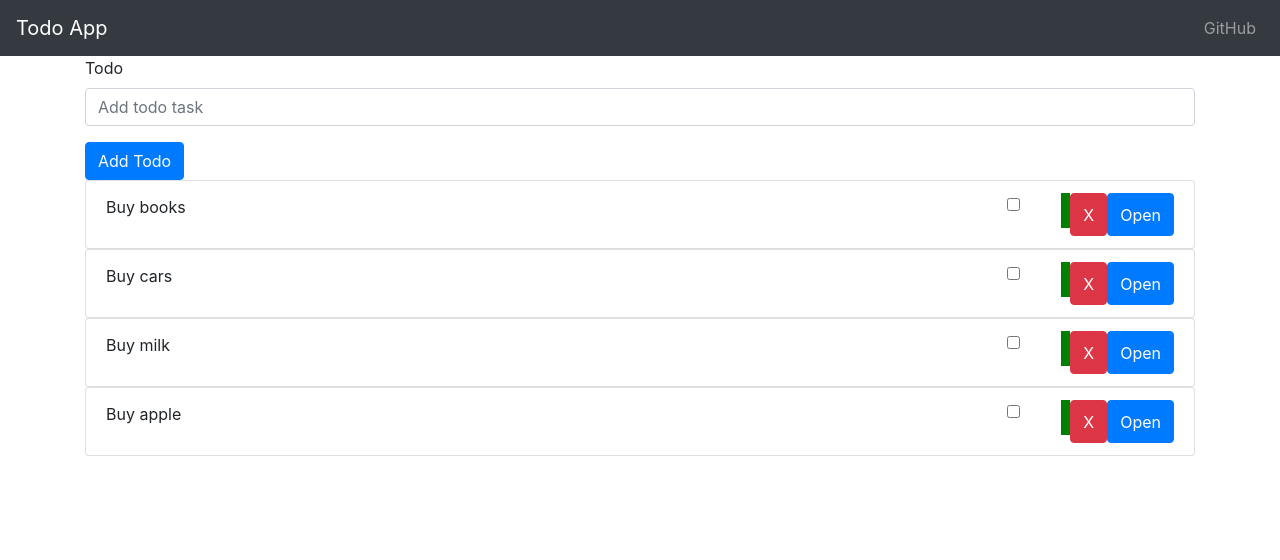
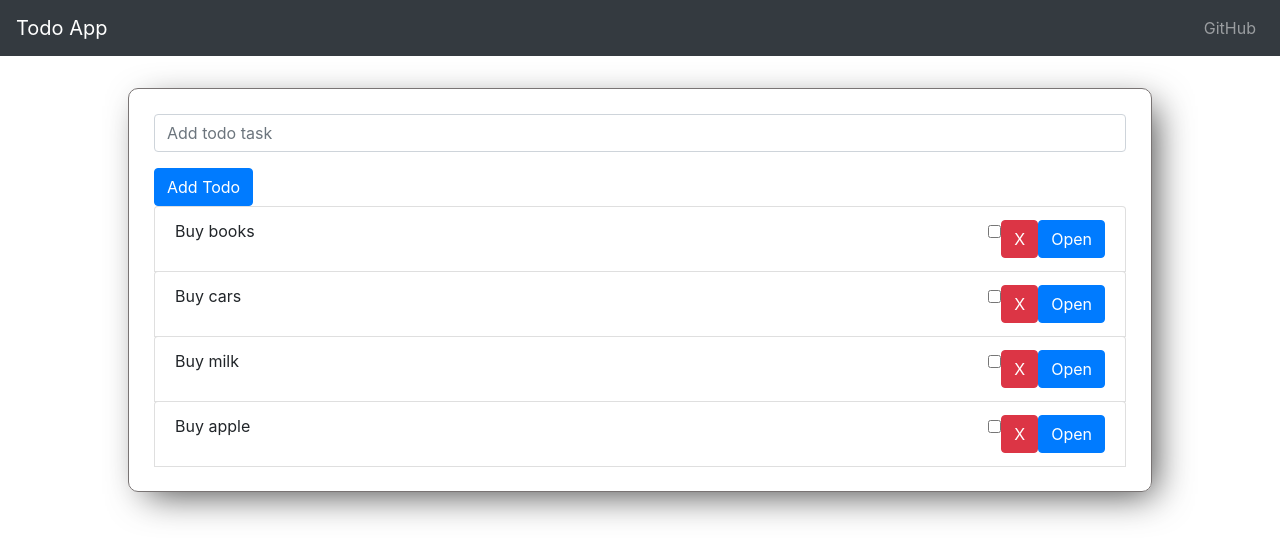
Before and after one commit to witoldmetel/MERN-interview, a React (Create React App) app in the folder client/: page / in a window 1280 px wide. Shown: the top 560 px of the page. Built offline with nearby package versions, Linux system fonts and the light colour scheme.

Commit message:
delete subtask concepts

```diff
--- a/client/src/components/InputTodo.js
+++ b/client/src/components/InputTodo.js
@@ -8,11 +8,9 @@ export default class InputTodo extends Component {
     <div>
         <Form onSubmit={AddTask}>
             <FormGroup>
-                <Label for="todo">Todo</Label>
                 <Input
                     type="text"
                     name="title"
-                    id="todo"
                     placeholder="Add todo task"
                     onChange={ChangeValue}
                 />
--- a/client/src/components/TodoList.css
+++ b/client/src/components/TodoList.css
@@ -1,3 +1,14 @@
+.container {
+    width: 80%;
+    margin-top: 2rem;
+    padding: 25px;
+    border: 1px solid rgb(121, 116, 116);
+    border-radius: 10px;
+    -webkit-box-shadow: 10px 10px 37px -8px rgba(0, 0, 0, 0.75);
+    -moz-box-shadow: 10px 10px 37px -8px rgba(0, 0, 0, 0.75);
+    box-shadow: 10px 10px 37px -8px rgba(0, 0, 0, 0.75);
+}
+
 .todoItem {
     display: flex;
     align-items: center;
@@ -8,32 +19,3 @@
     display: flex;
     justify-content: flex-end;
 }
-
-label.btn-subtask {
-    background-color: green;
-    width: 35px;
-    height: 35px;
-    cursor: pointer;
-    position: relative;
-}
-
-label.btn-subtask input {
-    position: absolute;
-    -webkit-box-shadow: 1px 2px 3px rgba(0, 0, 0, 0.08);
-    box-shadow: 1px 2px 3px rgba(0, 0, 0, 0.08);
-    border: 1px solid #e8e8e8;
-    height: 34px;
-    margin-right: -2.25rem;
-    -webkit-transition: .25s;
-    -o-transition: .25s;
-    transition: .25s;
-    outline: 0;
-    opacity: 0;
-    width: 0;
-    right: 60px;
-}
-
-label.btn-subtask input:focus {
-    opacity: 1;
-    width: 10rem;
-}
--- a/client/src/components/TodoList.js
+++ b/client/src/components/TodoList.js
@@ -1,8 +1,8 @@
 import React, { Component } from 'react';
-import { Container, ListGroup, ListGroupItem, Button, Form, FormGroup, Label, Input, Collapse } from 'reactstrap';
+import { Container, ListGroup } from 'reactstrap';
 import PropTypes from 'prop-types';
 import { connect } from 'react-redux';
-import { getTodos, addTodo, deleteTodo, toggleTodo } from '../actions/index';
+import { getTodos, addTodo } from '../actions/index';
 import './TodoList.css';
 import InputTodo from './InputTodo';
 import TodoTask from './TodoTask';
@@ -28,26 +28,35 @@ class TodoList extends Component {
     }
 
     render() {
+        let todoListContent;
         const { todos } = this.props.todo;
+        if(todos) {
+            todoListContent = (
+                <ListGroup>
+                    {todos.map(({ id, title, completed, subtasks }) => (
+                        <TodoTask
+                            key={id}
+                            id={id}
+                            title={title}
+                            completed={completed}
+                            subtasks={subtasks}
+                        >
+                        </TodoTask>
+                    ))}
+                </ListGroup>
+            )
+        } else {
+            todoListContent = null;
+        }
         return (
         <div>
-            <Container>
+            <Container className="conteinerr">
                 <InputTodo
                     AddTask={this.onSubmit}
                     ChangeValue={this.onChange}
                 >
                 </InputTodo>
-                <ListGroup>
-                    {todos.map(({ id, title, completed }) => (
-                        <TodoTask
-                            key={id}
-                            id={id}
-                            title={title}
-                            completed={completed}
-                        >
-                        </TodoTask>
-                    ))}
-                </ListGroup>
+                {todoListContent}
             </Container>
         </div>
         )
@@ -64,4 +73,4 @@ const mapStateToProps = (state) => ({
     todo: state.todo
 })
 
-export default connect(mapStateToProps, { getTodos, addTodo, deleteTodo, toggleTodo })(TodoList)
+export default connect(mapStateToProps, { getTodos, addTodo })(TodoList)
--- a/client/src/components/TodoTask.js
+++ b/client/src/components/TodoTask.js
@@ -1,9 +1,8 @@
 import React, { Component } from 'react';
-import { ListGroup, ListGroupItem, Button, Collapse } from 'reactstrap';
+import { ListGroupItem, Button, Collapse } from 'reactstrap';
 import PropTypes from 'prop-types';
 import { connect } from 'react-redux';
 import { deleteTodo, toggleTodo } from '../actions/index';
-
 
 class TodoTask extends Component {
     state = {
@@ -31,12 +30,8 @@ class TodoTask extends Component {
             <ListGroupItem key={id} className="todoItem">
                 <p style={{ textDecoration: completed ? 'line-through' : 'none' }}>{title}</p>
                 <div className="todoItem__controls">
-                    <label className="container">
+                    <label>
                         <input type="checkbox" onClick={this.onToggleClick.bind(this, id)}/>
-                        <span className="checkmark"></span>
-                    </label>
-                    <label class="btn-subtask">
-                        <input type="text" placeholder="add subtask"/>
                     </label>
                     <Button
                         color="danger"
@@ -51,10 +46,10 @@ class TodoTask extends Component {
                         Open
                     </Button>
                 </div>
-                <Collapse isOpen={this.state.collapse}>
-                    <ListGroup>Test</ListGroup>
-                </Collapse>
             </ListGroupItem>
+            <Collapse isOpen={this.state.collapse}>
+                Test
+            </Collapse>
         </div>
     )
     }
--- a/client/src/reducers/todoReducer.js
+++ b/client/src/reducers/todoReducer.js
@@ -8,7 +8,7 @@ const initialState = {
             { id: uuid(), title: 'Buy milk', completed: false },
             { id: uuid(), title: 'Buy apple', completed: false }
         ]
-}
+    }
 
 export default function(state = initialState, action) {
     switch(action.type) {
```
